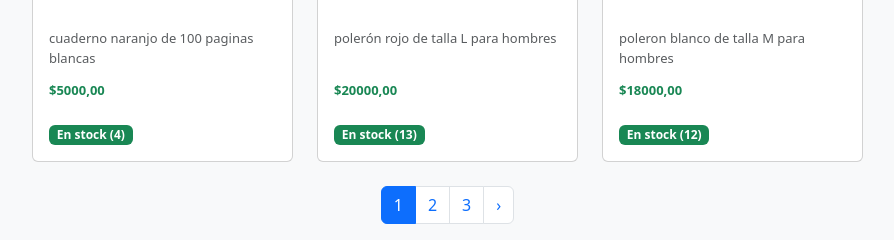
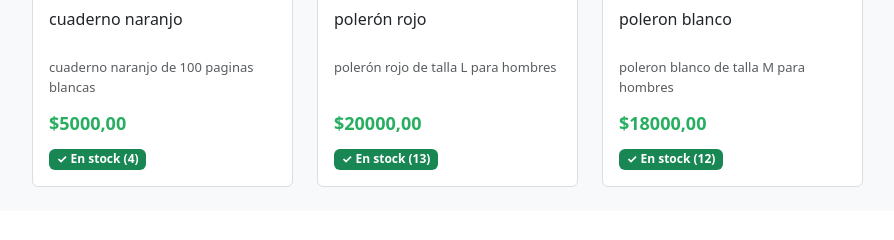
Before and after one commit to Luis-crts/django-store, a Django app: page / in a window 1280 px wide. Shown: the part 1215-1455 px from the top of the page, without its empty margins (50-944 px from the left). After the commit the page ends 1402 px from the top, so only its background shows below. Run offline with Django 5.2, Linux system fonts and the light colour scheme; a user stored in the database is signed in; data comes from the database, SQL or seed files in the repository.

Commit message:
hotfix de home.html

```diff
--- a/templates/home.html
+++ b/templates/home.html
@@ -5,21 +5,24 @@
     <meta charset="UTF-8">
     <meta name="viewport" content="width=device-width, initial-scale=1.0">
     <title>Tienda</title>
+
+    <!-- Bootstrap -->
     <link href="https://cdn.jsdelivr.net/npm/bootstrap@5.3.0/dist/css/bootstrap.min.css" rel="stylesheet">
+
     <link rel="stylesheet" href="{% static 'css/styles.css' %}">
 </head>
 <body>
 
-<div class="header bg-dark text-white py-3 mb-4">
+<div class="header">
     <div class="container">
-        <h1 class="mb-0">Tienda con artículos personalizados</h1>
+        <h1>Tienda con artículos personalizados</h1>
     </div>
 </div>
 
 <div class="container">
     <div class="row">
 
-        <!-- LISTA DE PRODUCTOS -->
+        <!-- Lista de productos -->
         <div class="col-lg-9">
             <h2 class="mb-4">Productos</h2>
 
@@ -27,19 +30,20 @@
                 <div class="row g-4 mb-4">
                     {% for producto in productos %}
                         <div class="col-lg-4 col-md-6">
-                            <div class="card h-100">
+                            <div class="card producto-card">
 
-                                {% if producto.imagenes.first %}
+                                <!-- Imagen del producto -->
+                                {% if producto.imagenes.all %}
                                     <img src="{{ producto.imagenes.first.imagen.url }}"
-                                         class="card-img-top"
-                                         alt="{{ producto.nombre }}">
+                                         alt="{{ producto.nombre }}"
+                                         class="card-img-top producto-imagen">
                                 {% else %}
-                                    <div class="card-img-top bg-light d-flex align-items-center justify-content-center"
-                                         style="height: 200px;">
+                                    <div class="producto-imagen d-flex align-items-center justify-content-center bg-light">
                                         <span class="text-muted">Sin imagen</span>
                                     </div>
                                 {% endif %}
 
+                                <!-- Información del producto -->
                                 <div class="card-body d-flex flex-column">
                                     <h5 class="card-title">
                                         <a href="{% url 'detalle_producto' producto.pk %}"
@@ -48,22 +52,20 @@
                                         </a>
                                     </h5>
 
-                                    <p class="text-muted">
+                                    <p class="card-text text-muted">
                                         {{ producto.descripcion|truncatewords:10 }}
                                     </p>
 
                                     <div class="mt-auto">
-                                        <p class="fw-bold text-success mb-1">
-                                            ${{ producto.precio }}
-                                        </p>
+                                        <div class="precio mb-2">${{ producto.precio }}</div>
 
                                         {% if producto.stock > 0 %}
                                             <span class="badge bg-success">
-                                                En stock ({{ producto.stock }})
+                                                ✓ En stock ({{ producto.stock }})
                                             </span>
                                         {% else %}
                                             <span class="badge bg-danger">
-                                                Sin stock
+                                                ✗ Sin stock
                                             </span>
                                         {% endif %}
                                     </div>
@@ -73,49 +75,18 @@
                         </div>
                     {% endfor %}
                 </div>
-
-                <!-- PAGINACIÓN -->
-                {% if productos.has_other_pages %}
-                    <nav>
-                        <ul class="pagination justify-content-center">
-                            {% if productos.has_previous %}
-                                <li class="page-item">
-                                    <a class="page-link" href="?page={{ productos.previous_page_number }}">‹</a>
-                                </li>
-                            {% endif %}
-
-                            {% for num in productos.paginator.page_range %}
-                                {% if productos.number == num %}
-                                    <li class="page-item active">
-                                        <span class="page-link">{{ num }}</span>
-                                    </li>
-                                {% else %}
-                                    <li class="page-item">
-                                        <a class="page-link" href="?page={{ num }}">{{ num }}</a>
-                                    </li>
-                                {% endif %}
-                            {% endfor %}
-
-                            {% if productos.has_next %}
-                                <li class="page-item">
-                                    <a class="page-link" href="?page={{ productos.next_page_number }}">›</a>
-                                </li>
-                            {% endif %}
-                        </ul>
-                    </nav>
-                {% endif %}
             {% else %}
                 <p>No hay productos disponibles.</p>
             {% endif %}
         </div>
 
-        <!-- SIDEBAR -->
+        <!-- Sidebar -->
         <div class="col-lg-3">
 
-            <!-- BUSCAR -->
+            <!-- Buscar -->
             <div class="card mb-4">
                 <div class="card-body">
-                    <h5>Buscar</h5>
+                    <h5 class="card-title">Buscar</h5>
                     <form method="get">
                         <div class="input-group">
                             <input type="text"
@@ -129,20 +100,20 @@
                 </div>
             </div>
 
-            <!-- CATEGORÍAS -->
+            <!-- Categorías -->
             <div class="card mb-4">
                 <div class="card-body">
-                    <h5>Categorías</h5>
-                    <ul class="list-unstyled">
+                    <h5 class="card-title">Categorías</h5>
+                    <ul class="filtro-categoria">
                         <li>
-                            <a href="?" class="{% if not categoria_seleccionada %}fw-bold{% endif %}">
+                            <a href="?" class="{% if not categoria_seleccionada %}active{% endif %}">
                                 Todas
                             </a>
                         </li>
                         {% for categoria in categorias %}
                             <li>
                                 <a href="?categoria={{ categoria.id }}"
-                                   class="{% if categoria_seleccionada and categoria_seleccionada.id == categoria.id %}fw-bold{% endif %}">
+                                   class="{% if categoria_seleccionada and categoria.id == categoria_seleccionada.id %}active{% endif %}">
                                     {{ categoria.nombre }}
                                 </a>
                             </li>
@@ -151,23 +122,27 @@
                 </div>
             </div>
 
-            <!-- CLIENTE: buscar pedido -->
+            <!-- Botón CLIENTE -->
             <a href="{% url 'buscar_pedido' %}"
                class="btn btn-outline-primary w-100 mb-2">
-                🔎 Seguir mi pedido
+                Seguir mi pedido
             </a>
 
-            <!-- ADMIN -->
+            <!-- Botones ADMIN -->
             {% if user.is_authenticated and user.is_staff %}
+
+                <!-- Seguimientos -->
                 <a href="{% url 'listar_seguimientos' %}"
                    class="btn btn-primary w-100 mb-2">
-                    📦 Ver todos los pedidos
+                    Seguimientos de productos
                 </a>
 
+                <!-- Reportes -->
                 <a href="{% url 'reportes' %}"
                    class="btn btn-info w-100">
-                    📊 Sistema de reportes
+                    Sistema de reportes
                 </a>
+
             {% endif %}
 
         </div>
```
